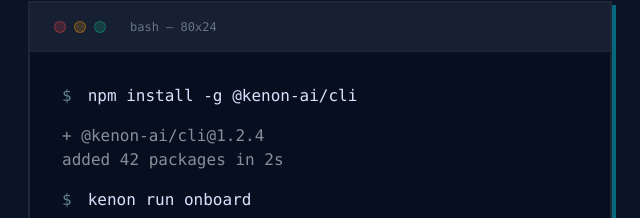
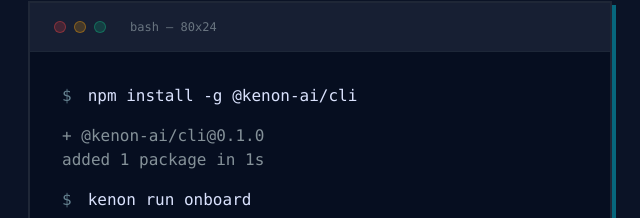
Before and after one commit to kenon-ai/kenon-landing, a website: page index.html in a window 1280 px wide. Shown: the part 3500-3718 px from the top of the page, 4-644 px from the left. Drawn offline with nearby package versions, Linux system fonts and the light colour scheme; a web font is replaced by a local one.

Commit message:
docs: adjust mock terminal output to reflect zero runtime dependencies

```diff
--- a/index.html
+++ b/index.html
@@ -651,8 +651,8 @@
 <span class="text-on-surface">npm install -g @kenon-ai/cli</span>
 </div>
 <div class="text-on-surface-variant opacity-70">
-                        + @kenon-ai/cli@1.2.4<br/>
-                        added 42 packages in 2s
+                        + @kenon-ai/cli@0.1.0<br/>
+                        added 1 package in 1s
                     </div>
 <div class="flex gap-4">
 <span class="text-primary/50">$</span>
```
